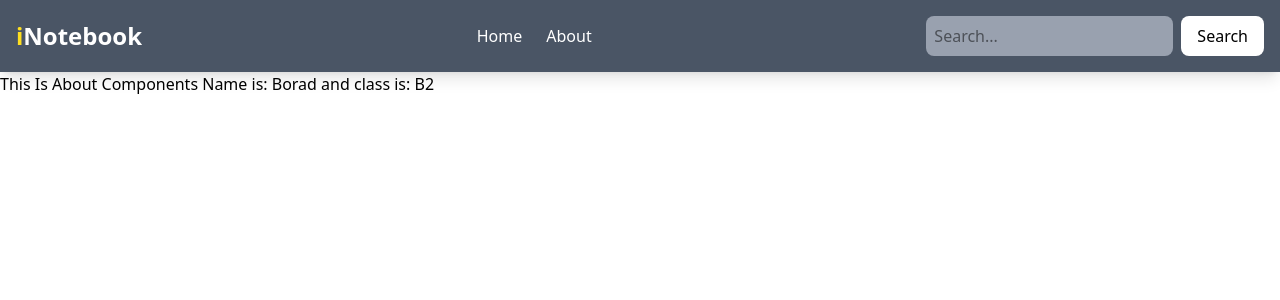
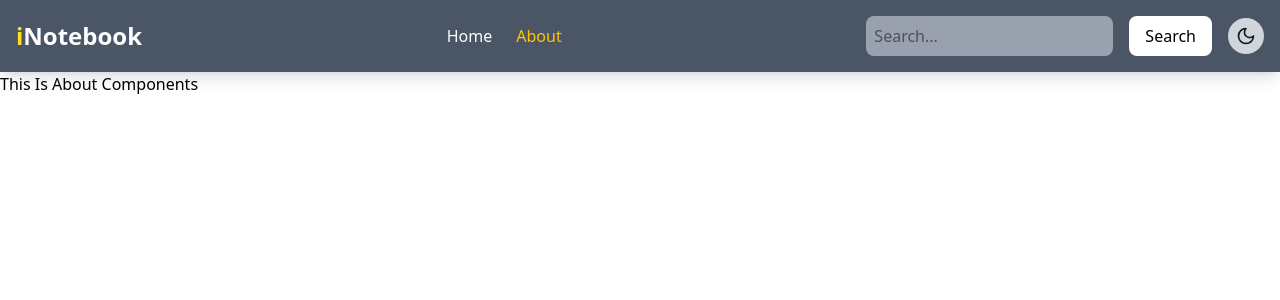
Before and after one commit to BoradDenish/mern-inotebook, a React (Vite) app in the folder inotebook-frontend/: page /about in a window 1280 px wide. Shown: the top 300 px of the page. Built offline with nearby package versions, Linux system fonts and the light colour scheme.

Commit message:
make toggle theme and other changes

```diff
--- a/inotebook-frontend/package.json
+++ b/inotebook-frontend/package.json
@@ -12,6 +12,7 @@
   "dependencies": {
     "@tailwindcss/vite": "^4.0.6",
     "concurrently": "^9.1.2",
+    "lucide-react": "^0.475.0",
     "react": "^19.0.0",
     "react-dom": "^19.0.0",
     "react-router": "^7.1.5",
--- a/inotebook-frontend/src/components/About.jsx
+++ b/inotebook-frontend/src/components/About.jsx
@@ -1,15 +1,9 @@
-import React, { useContext, useEffect } from 'react'
-import noteContext from '../context/notes/noteContext'
+import React from 'react'
 
 export default function About() {
-  const a = useContext(noteContext);
-  useEffect(() => {
-    a.update();
-  }, []);
-
   return (
     <div>
-      This Is About Components Name is: {a.state.name} and class is: {a.state.class}
+      This Is About Components
     </div>
   )
 }
--- a/inotebook-frontend/src/components/Navbar.jsx
+++ b/inotebook-frontend/src/components/Navbar.jsx
@@ -1,9 +1,36 @@
-import React from "react";
-import { Link } from "react-router";
+import React, { useEffect, useState } from "react";
+import { Link, useLocation } from "react-router";
+import { Sun, Moon } from "lucide-react";
 
 export default function Navbar() {
+  const location = useLocation();
+  const [darkMode, setDarkMode] = useState(() => {
+    return localStorage.getItem("theme") === "dark";
+  });
+
+  useEffect(() => {
+    console.log(location.pathname);
+  }, [location]);
+
+  useEffect(() => {
+    if (darkMode) {
+      document.documentElement.classList.add("dark");
+      localStorage.setItem("theme", "dark");
+    } else {
+      document.documentElement.classList.remove("dark");
+      localStorage.setItem("theme", "light");
+    }
+  }, [darkMode]);
+
+  useEffect(() => {
+    const currentTheme = localStorage.getItem("theme");
+    if (currentTheme === "dark") {
+      setDarkMode(true);
+    }
+  }, []);
+
   return (
-    <nav className="bg-gray-600 text-white p-4 shadow-lg">
+    <nav className={`bg-gray-600 ${darkMode ? "dark:bg-gray-900" : ""} text-white p-4 shadow-lg`}>
       <div className="container mx-auto flex justify-between items-center">
         {/* Logo */}
         <div className="text-2xl font-bold flex items-center">
@@ -14,19 +41,29 @@ export default function Navbar() {
 
         {/* Navigation Links */}
         <div className="hidden md:flex space-x-6">
-          <Link to="/" className="hover:text-yellow-300 transition">Home</Link>
-          <Link to="/about" className="hover:text-yellow-300 transition">About</Link>
+          <Link to="/" className={`hover:text-yellow-300 transition ${location.pathname === "/" ? "text-yellow-400" : ""}`}>
+            Home
+          </Link>
+          <Link to="/about" className={`hover:text-yellow-300 transition ${location.pathname === "/about" ? "text-yellow-400" : ""}`}>
+            About
+          </Link>
         </div>
 
-        {/* Search Bar */}
-        <div className="flex items-center space-x-2">
+        {/* Search Bar & Dark Mode Toggle */}
+        <div className="flex items-center space-x-4">
           <input
             type="text"
             placeholder="Search..."
-            className="p-2 rounded-lg text-black outline-none focus:ring-2 focus:ring-yellow-300 bg-gray-400"
+            className={`p-2 rounded-lg text-black outline-none focus:ring-2 focus:ring-yellow-300 bg-gray-400 ${darkMode ? "dark:bg-gray-700 dark:text-white" : ""}`}
           />
           <button className="bg-white text-black px-4 py-2 rounded-lg hover:bg-yellow-400 transition">
             Search
+          </button>
+          <button
+            onClick={() => setDarkMode((prevMode) => !prevMode)}
+            className="p-2 rounded-full bg-gray-300 dark:bg-gray-700 text-gray-900 dark:text-yellow-300 hover:bg-gray-400 dark:hover:bg-gray-600 transition"
+          >
+            {darkMode ? <Sun size={20} /> : <Moon size={20} />}
           </button>
         </div>
       </div>
--- a/inotebook-frontend/src/context/notes/noteState.jsx
+++ b/inotebook-frontend/src/context/notes/noteState.jsx
@@ -2,21 +2,9 @@ import react, { useState } from "react";
 import NoteContext from "./noteContext";
 
 export default function NoteState (props) {
-    const s1 = {
-        "name": "denish",
-        "class": "A"
-    }
-    const [state, setState] = useState(s1);
-    const update = () => {
-        setTimeout(() => {
-            setState({
-                "name" : "Borad",
-                "class": "B2"
-            }, 1500);
-        })
-    }
+
     return (
-        <NoteContext.Provider value={{state, update}}>
+        <NoteContext.Provider value={{}}>
             {props.children}
         </NoteContext.Provider>
     )
```
Also changed, not shown: 1 other file (tests, documents, lock files or other folders).
